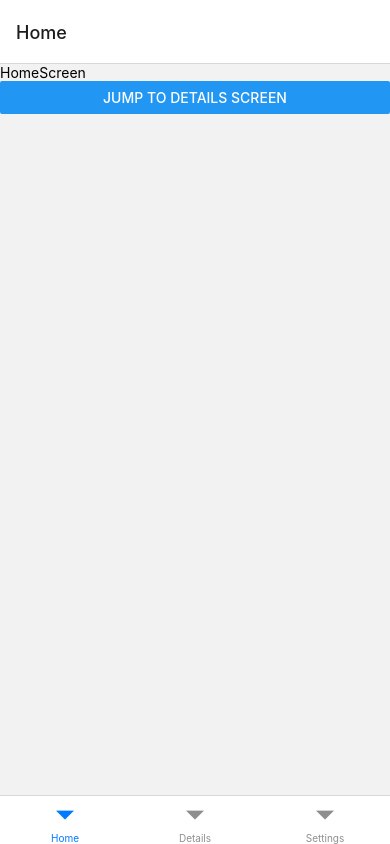
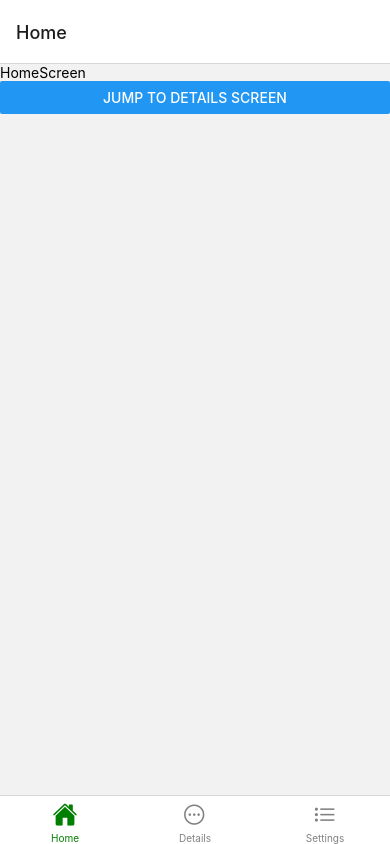
Before and after one commit to Kirill2690/apple_shop_market, a React Native app in the folder react_native-app/: screen / in a window 390 px wide. Built offline with nearby package versions, Linux system fonts and the light colour scheme.

Commit message:
add:new components,because test Tab and Stack Navigation from ReactNative

```diff
--- a/react_native-app/package.json
+++ b/react_native-app/package.json
@@ -10,6 +10,7 @@
   },
   "dependencies": {
     "@react-navigation/bottom-tabs": "^6.5.7",
+    "@react-navigation/drawer": "^6.6.2",
     "@react-navigation/native": "^6.1.6",
     "@react-navigation/native-stack": "^6.9.12",
     "expo": "~48.0.9",
@@ -19,7 +20,8 @@
     "react-native": "0.71.4",
     "react-native-safe-area-context": "4.5.0",
     "react-native-screens": "~3.20.0",
-    "react-native-svg": "13.4.0"
+    "react-native-svg": "13.4.0",
+    "react-native-vector-icons": "^9.2.0"
   },
   "devDependencies": {
     "@babel/core": "^7.20.0",
--- a/react_native-app/src/components/main/Main.tsx
+++ b/react_native-app/src/components/main/Main.tsx
@@ -5,6 +5,7 @@ import {MainStackType} from "../screen/types";
 import {DetailsScreen} from "../screen/details/DetailsScreen";
 import {SettingsScreen} from "../screen/settings/SettingsScreen";
 import {createBottomTabNavigator} from "@react-navigation/bottom-tabs";
+import Ionicons from 'react-native-vector-icons/Ionicons'
 
 /*const Stack = createNativeStackNavigator<MainStackType>()*/
 const Tab = createBottomTabNavigator<MainStackType>()
@@ -12,7 +13,27 @@ const Tab = createBottomTabNavigator<MainStackType>()
 export const Main = () => {
     return (
         <View style={styles.container}>
-            <Tab.Navigator>
+            <Tab.Navigator
+                screenOptions={({route}) => ({
+                    tabBarIcon: ({focused, color, size}) => {
+                        let iconName;
+                        if (route.name === 'Home') {
+                            iconName = focused
+                                ? 'ios-home'
+                                : 'ios-home-outline';
+                        } else if (route.name === 'Settings') {
+                            iconName = focused ? 'ios-list' : 'ios-list-outline';
+                        } else if (route.name === 'Details') {
+                            iconName = focused ? 'ios-ellipsis-horizontal-circle' : 'ios-ellipsis-horizontal-circle-outline';
+                        }
+
+                        // You can return any component that you like here!
+                        return <Ionicons name={iconName} size={size} color={color}/>;
+                    },
+                    tabBarActiveTintColor: 'green',
+                    tabBarInactiveTintColor: 'gray',
+                })}
+            >
                 <Tab.Screen name={'Home'} component={HomeScreen}/>
                 <Tab.Screen name={'Details'} component={DetailsScreen}/>
                 <Tab.Screen name={'Settings'}>{(props) =>
--- a/react_native-app/src/components/screen/settings/SettingsScreen.tsx
+++ b/react_native-app/src/components/screen/settings/SettingsScreen.tsx
@@ -1,27 +1,29 @@
 import React from 'react';
-import { View,Text } from 'react-native';
-import { StyleSheet } from 'react-native';
+import {View, Text} from 'react-native';
+import {StyleSheet} from 'react-native';
 import {StackSettingsProps} from "../types";
 
-interface SettingsScreenPropsType extends StackSettingsProps{
-    age:number
+interface SettingsScreenPropsType extends StackSettingsProps {
+    age: number
 }
 
-export const SettingsScreen= ({age,route,navigation}:SettingsScreenPropsType) => {
-    const {name,myAge,isDoneCourse}=route.params
+export const SettingsScreen = ({age, route, navigation}: SettingsScreenPropsType) => {
+    const params = route.params
     return (
         <View>
             <Text>SettingsScreen</Text>
+            {params && (
+                <>
+                    <Text>name:{params.name}</Text>
+                    <Text>myAge:{params.myAge}</Text>
+                    <Text>{params.isDoneCourse ? 'isDoneCourse' : 'OOOPS...not isDoneCourse'}</Text>
+                </>
+            )
+            }
             <Text>age:{age}</Text>
-        <Text>name:{name}</Text>
-        <Text>myAge:{myAge}</Text>
-        <Text>{isDoneCourse?'isDoneCourse':'OOOPS...not isDoneCourse'}</Text>
         </View>
     )
 };
 
 
-
-const styles = StyleSheet.create({
-
-});
+const styles = StyleSheet.create({});
```
Also changed, not shown: 1 other file (tests, documents, lock files or other folders). Lines whose indentation alone changed are shown as unchanged.
